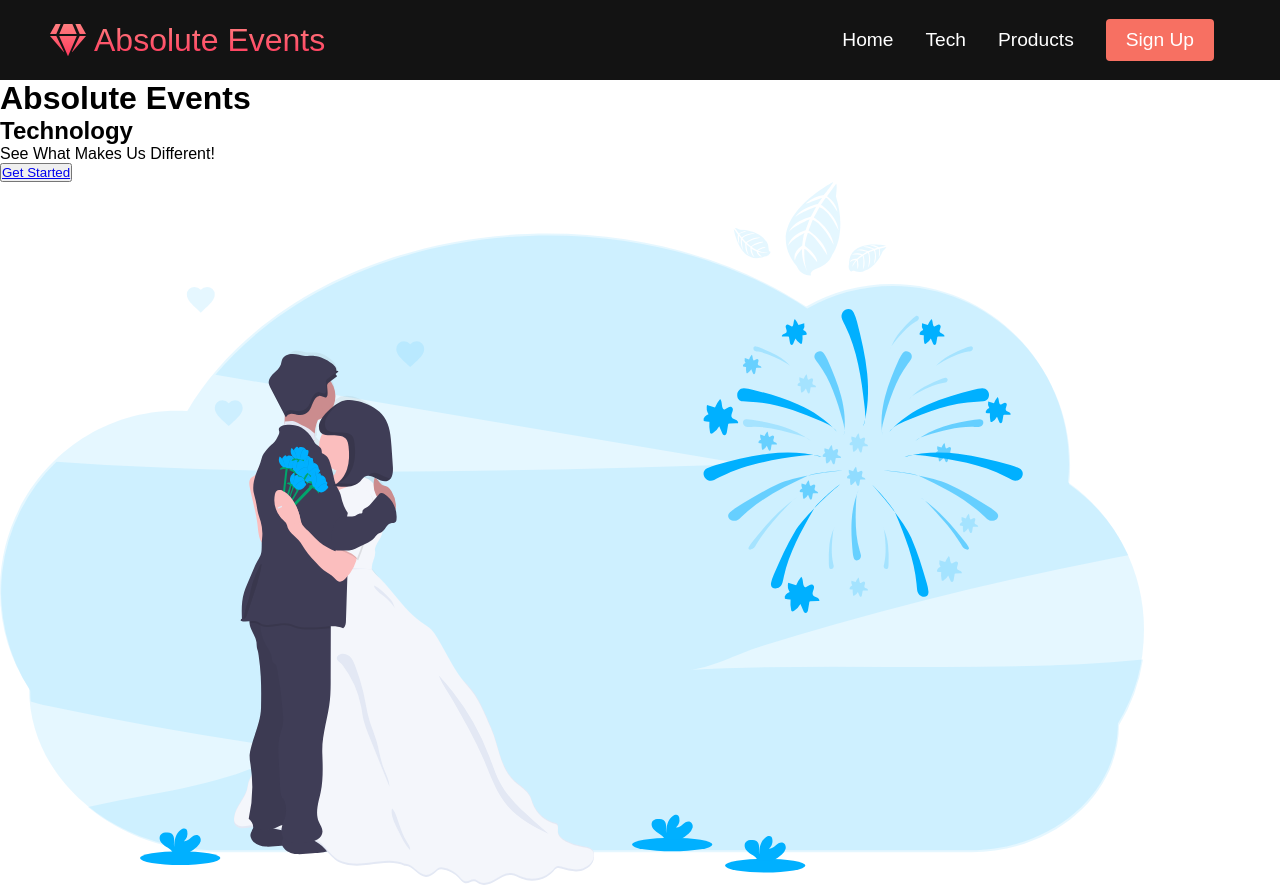
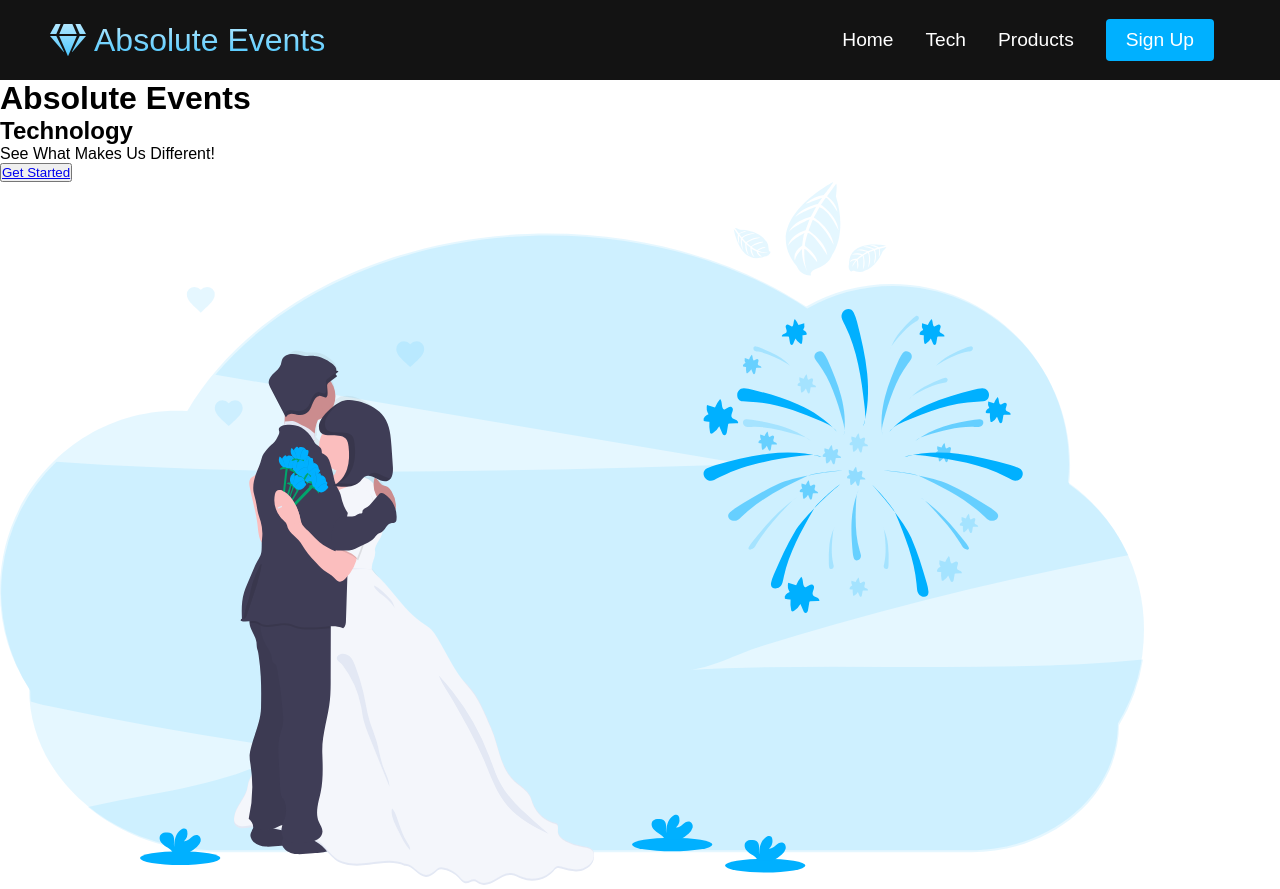
Before and after one commit to joysarker000/nycEvents, a plain HTML site: page index.html in a window 1280 px wide. Drawn offline with Linux system fonts and the light colour scheme.

Commit message:
color scheme

```diff
--- a/styles.css
+++ b/styles.css
@@ -29,8 +29,8 @@
 }
 
 #navbar__logo {
-    background-color:#ff8177;
-    background-image: linear-gradient(to top, #ff0844 0%, #ffb199 100%);
+    background-color:#046ea0;
+    background-image: linear-gradient(to top, #00b0ff 0%, #ffffff 100%);
     background-size: 100%;
     -webkit-background-clip: text;
     -moz-background-clip: text;
@@ -87,7 +87,7 @@
     border: none;
     outline: none;
     border-radius: 4px;
-    background: #f77062;
+    background: #00b0ff;
     color: #fff;
 
 }
@@ -98,7 +98,7 @@
 }
 
 .navbar__links:hover {
-    color: #f77062;
+    color: #00b0ff;
     transition: all 0.3s ease;
 }
 
```
